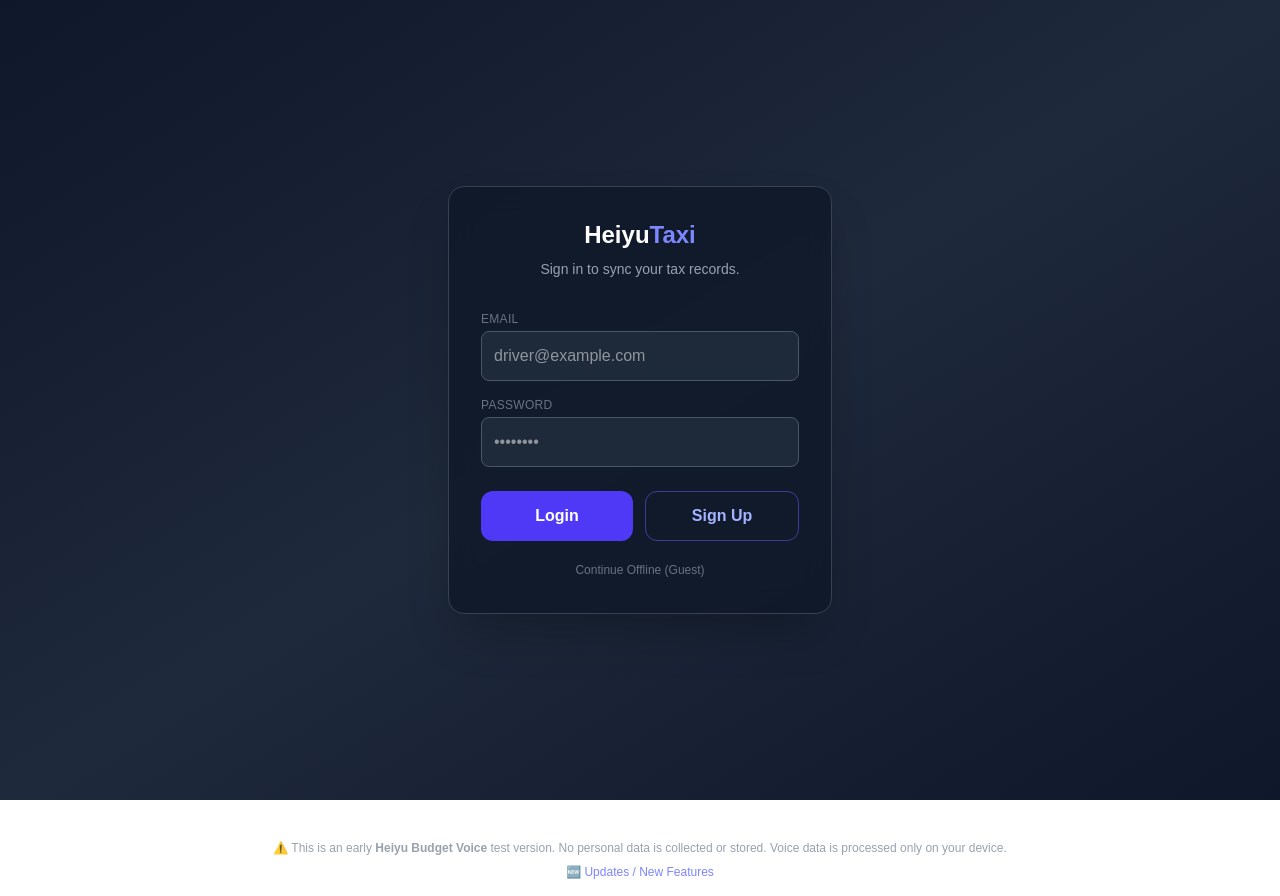
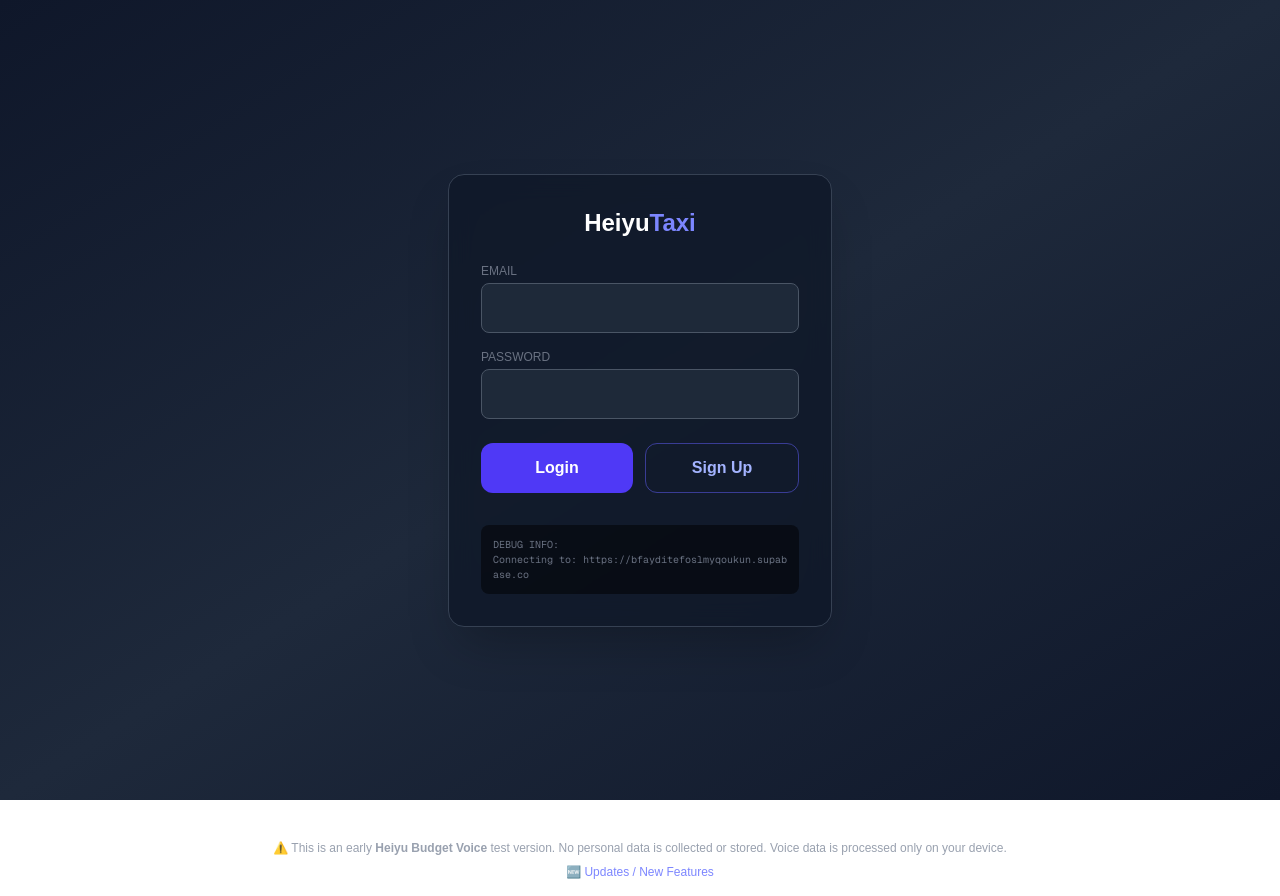
Before and after one commit to IrishDec/heiyu-budget-voice, a Next.js app in the folder frontend/: page /login in a window 1280 px wide. Built offline with nearby package versions, Linux system fonts and the light colour scheme.

Commit message:
Added debug info

```diff
--- a/frontend/app/login/page.tsx
+++ b/frontend/app/login/page.tsx
@@ -1,6 +1,6 @@
 "use client";
 
-import React, { useState } from "react";
+import React, { useState, useEffect } from "react";
 import { supabase } from "../../lib/supabaseClient";
 import { useRouter } from "next/navigation";
 import Link from "next/link";
@@ -12,39 +12,30 @@
   const [loading, setLoading] = useState(false);
   const [msg, setMsg] = useState("");
 
+  // Debug State
+  const [debugUrl, setDebugUrl] = useState("");
+
+  useEffect(() => {
+    // Check what URL supabase thinks it is using
+    // (This is a hack to peek inside the client)
+    const url = (supabase as any).supabaseUrl || "Unknown";
+    setDebugUrl(url);
+  }, []);
+
   const handleLogin = async () => {
     setLoading(true);
     setMsg("");
-
-    const { error } = await supabase.auth.signInWithPassword({
-      email,
-      password,
-    });
-
-    if (error) {
-      setMsg(error.message);
-      setLoading(false);
-    } else {
-      router.push("/"); // Go to Dashboard on success
-    }
+    const { error } = await supabase.auth.signInWithPassword({ email, password });
+    if (error) { setMsg(error.message); setLoading(false); }
+    else { router.push("/"); }
   };
 
   const handleSignUp = async () => {
     setLoading(true);
     setMsg("");
-
-    const { error } = await supabase.auth.signUp({
-      email,
-      password,
-    });
-
-    if (error) {
-      setMsg(error.message);
-      setLoading(false);
-    } else {
-      setMsg("Account created! Logging you in...");
-      router.push("/");
-    }
+    const { error } = await supabase.auth.signUp({ email, password });
+    if (error) { setMsg(error.message); setLoading(false); }
+    else { setMsg("Account created! Logging you in..."); router.push("/"); }
   };
 
   return (
@@ -53,61 +44,29 @@
         <h1 className="text-2xl font-bold text-white mb-2 text-center">
           Heiyu<span className="text-indigo-400">Taxi</span>
         </h1>
-        <p className="text-gray-400 text-sm text-center mb-8">
-          Sign in to sync your tax records.
-        </p>
 
-        <div className="space-y-4">
+        <div className="space-y-4 mt-6">
           <div>
-            <label className="block text-xs text-gray-500 mb-1 uppercase tracking-wide">Email</label>
-            <input
-              type="email"
-              value={email}
-              onChange={(e) => setEmail(e.target.value)}
-              className="w-full p-3 rounded-lg bg-gray-800 text-white border border-gray-600 focus:border-indigo-500 outline-none"
-              placeholder="driver@example.com"
-            />
+            <label className="block text-xs text-gray-500 mb-1">EMAIL</label>
+            <input type="email" value={email} onChange={(e) => setEmail(e.target.value)} className="w-full p-3 rounded-lg bg-gray-800 text-white border border-gray-600" />
+          </div>
+          <div>
+            <label className="block text-xs text-gray-500 mb-1">PASSWORD</label>
+            <input type="password" value={password} onChange={(e) => setPassword(e.target.value)} className="w-full p-3 rounded-lg bg-gray-800 text-white border border-gray-600" />
           </div>
 
-          <div>
-            <label className="block text-xs text-gray-500 mb-1 uppercase tracking-wide">Password</label>
-            <input
-              type="password"
-              value={password}
-              onChange={(e) => setPassword(e.target.value)}
-              className="w-full p-3 rounded-lg bg-gray-800 text-white border border-gray-600 focus:border-indigo-500 outline-none"
-              placeholder="••••••••"
-            />
-          </div>
-
-          {msg && (
-            <div className="p-3 bg-indigo-500/20 text-indigo-200 text-sm rounded-lg text-center">
-              {msg}
-            </div>
-          )}
+          {msg && <div className="p-3 bg-red-500/20 text-red-200 text-sm rounded-lg text-center">{msg}</div>}
 
           <div className="pt-2 flex gap-3">
-            <button
-              onClick={handleLogin}
-              disabled={loading}
-              className="flex-1 bg-indigo-600 hover:bg-indigo-500 py-3 rounded-xl text-white font-bold transition disabled:opacity-50"
-            >
-              {loading ? "..." : "Login"}
-            </button>
-            <button
-              onClick={handleSignUp}
-              disabled={loading}
-              className="flex-1 border border-indigo-500/50 text-indigo-300 hover:bg-indigo-500/10 py-3 rounded-xl font-bold transition disabled:opacity-50"
-            >
-              Sign Up
-            </button>
+            <button onClick={handleLogin} disabled={loading} className="flex-1 bg-indigo-600 hover:bg-indigo-500 py-3 rounded-xl text-white font-bold transition">Login</button>
+            <button onClick={handleSignUp} disabled={loading} className="flex-1 border border-indigo-500/50 text-indigo-300 hover:bg-indigo-500/10 py-3 rounded-xl font-bold transition">Sign Up</button>
           </div>
+        </div>
 
-          <div className="text-center mt-4">
-             <Link href="/" className="text-xs text-gray-500 hover:text-white">
-                Continue Offline (Guest)
-             </Link>
-          </div>
+        {/* 👇 DEBUG BOX - THIS WILL TELL US THE TRUTH */}
+        <div className="mt-8 p-3 bg-black/50 rounded-lg text-[10px] text-gray-500 font-mono break-all">
+          <p>DEBUG INFO:</p>
+          <p>Connecting to: {debugUrl}</p>
         </div>
       </div>
     </main>
```
